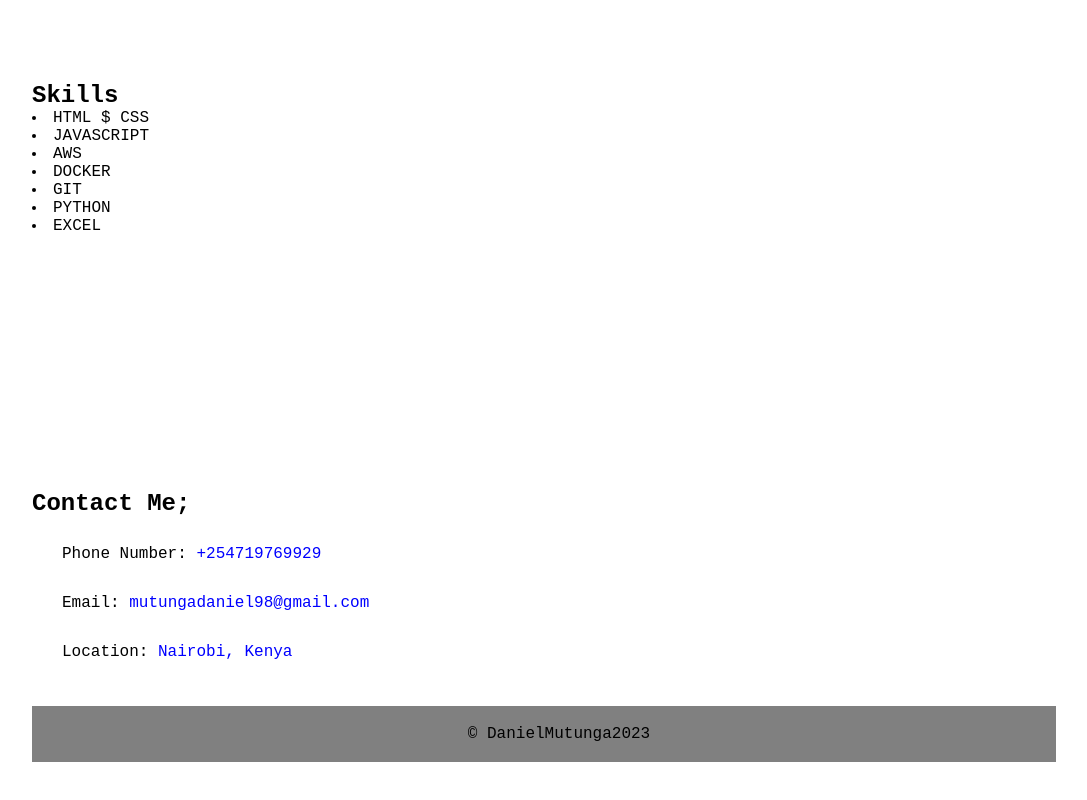
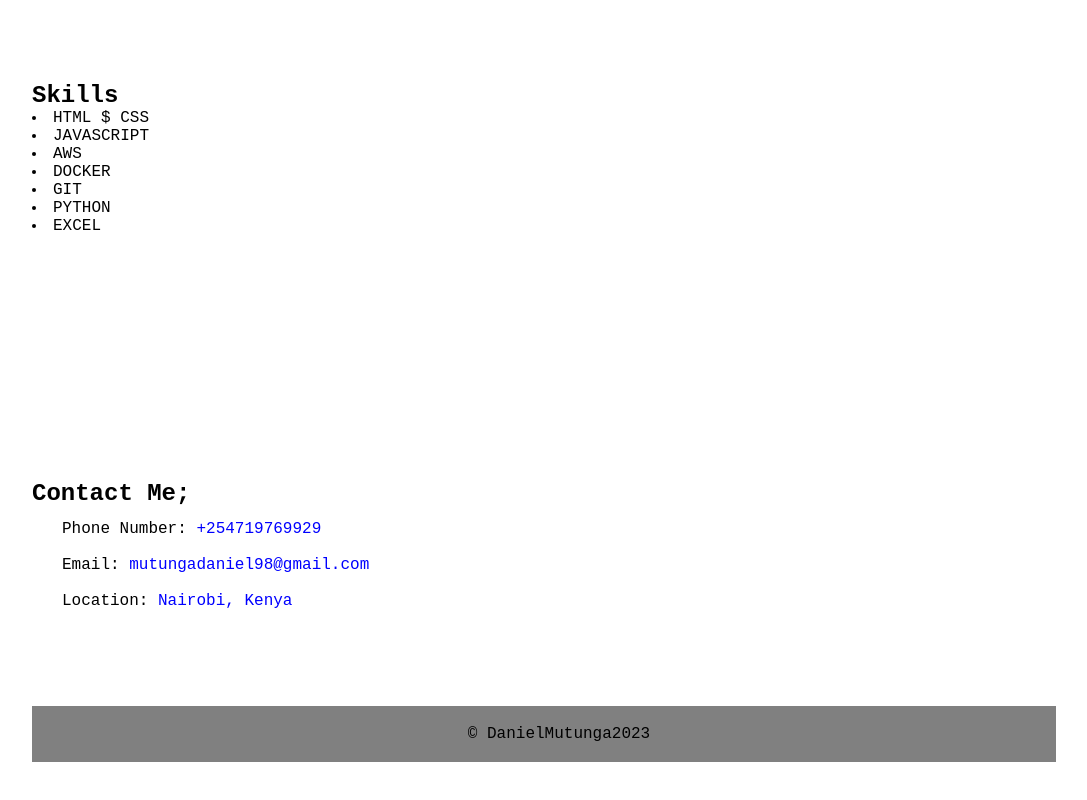
Before and after one commit to DanielMutunga/portifolio, a plain HTML site: page index.html in a window 1280 px wide. Shown: the part 2378-3178 px from the top of the page, without its empty margins (96-1183 px from the left). Drawn offline with Linux system fonts and the light colour scheme.

Commit message:
Made More changes to the Footer section

```diff
--- a/css/style.css
+++ b/css/style.css
@@ -218,7 +218,7 @@
     width: 100%;
     display: flex;
     flex-direction: column;
-    line-height: 1.8;
+    line-height: 1;
 }
 .footer .footing{
     height: 20%;
```
